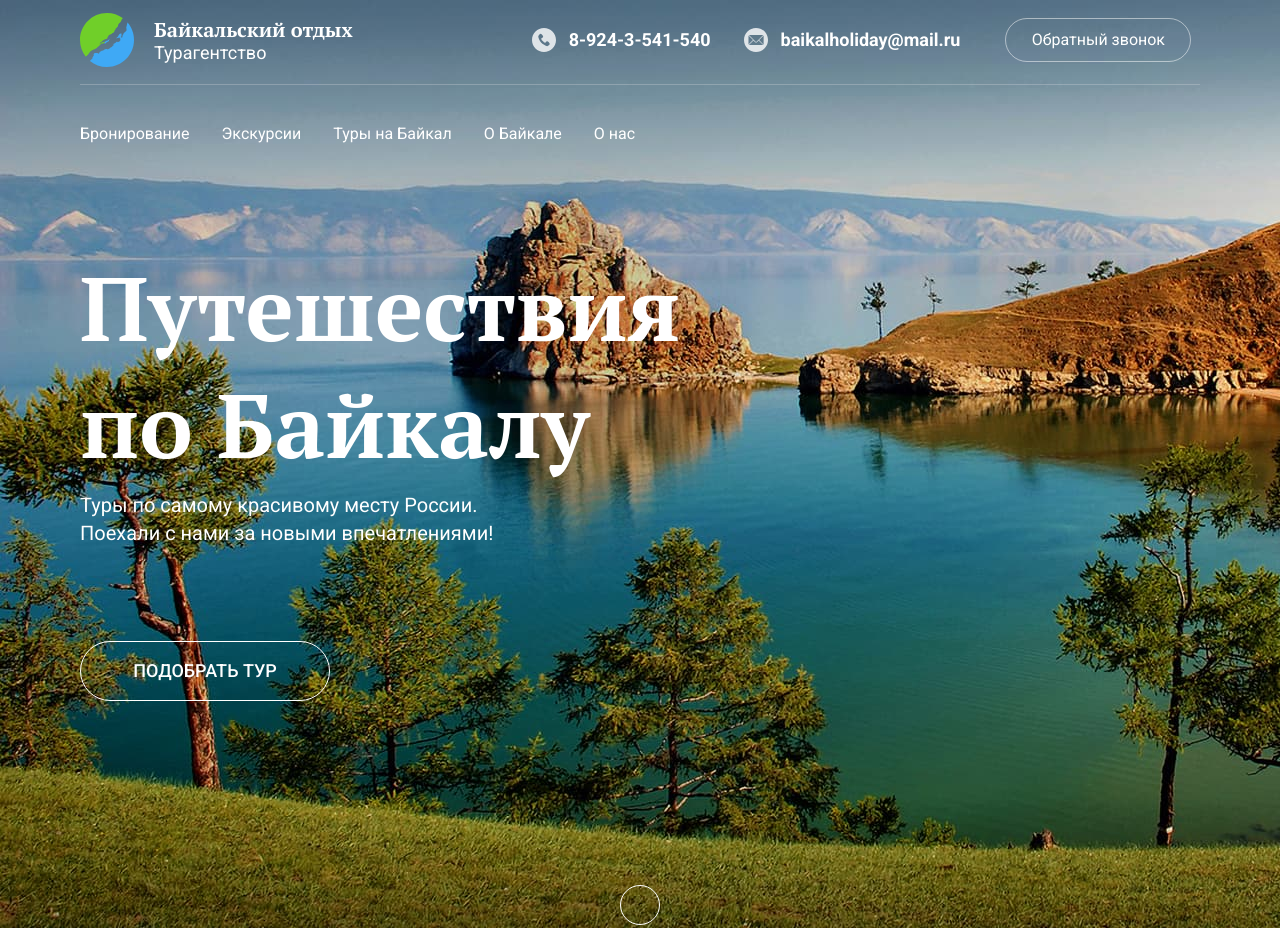
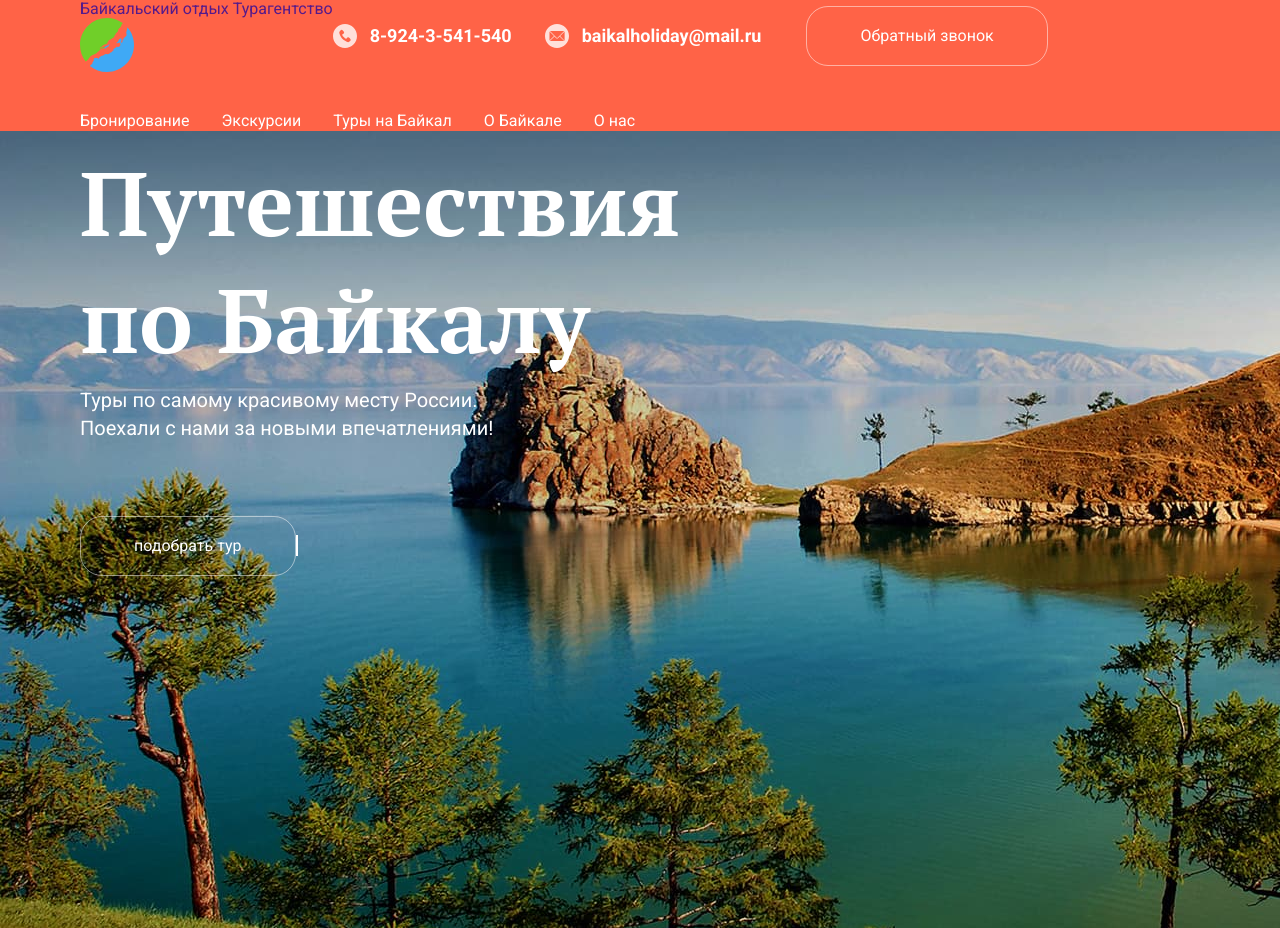
Before and after one commit to basyan68/baikal, a plain HTML site: page index.html in a window 1280 px wide. Shown: the top 928 px of the page. Drawn offline with nearby package versions, Linux system fonts and the light colour scheme.

Commit message:
разметка

```diff
--- a/css/style.css
+++ b/css/style.css
@@ -51,7 +51,10 @@ img {
     margin-left: auto;
     margin-right: auto;
 }
-.header-section {
+.head {
+    background-color: tomato;
+}
+.hero-section {
     background-image: url(../images/Главный-экран.jpg);
     max-width: 1920px;
     height: 940px;
@@ -64,6 +67,10 @@ img {
     font-size: 20px;
     line-height: 1.3;
     color: #FFFFFF;
+}
+.scrol {
+    border: 1px solid #FFFFFF;
+    box-sizing: border-box;
 }
 .header-text-tur {
     font-weight: normal;
@@ -84,15 +91,12 @@ img {
     display: flex;
     align-items: center;
     margin-bottom: 39px;
-    padding-bottom: 17px;
-    border-bottom: 1px solid rgba(217, 217, 222, 0.3);
 }
 .page-header-logo {
     display: inline-block;
     margin-right: 179px;
 }
 .logo-header-svg {
-    margin-right: 20px;
 }
 .page-header-contacts {
     display: flex;
@@ -109,8 +113,6 @@ img {
 }
 .nav-header {
     display: flex;
-    margin-bottom: 106px;
-
 }
 .nav-header .item {
     margin-right: 32px;
@@ -134,9 +136,7 @@ img {
     box-sizing: border-box;
     border-radius: 22px;
     background-color: transparent;
-    width: 186px;
-    height: 44px;
-    cursor: pointer;
+    padding: 19px 53px 20px 53px;
 }
 .container-hero {
 
--- a/index.html
+++ b/index.html
@@ -12,19 +12,10 @@
     <link rel="stylesheet" href="./css/style.css">
 </head>
 <body>
-    <section class="header-section">
-    <header >
+    <header class="head">
         <div class="container">
              <div class="page-header-top">
-                <a class="logo-header-svg" href=""><img src="./images/logo.svg" width="54" height="54" alt="Лого"></a>
-                <ul class="page-header-logo">
-                    <li>
-                        <a class="header-text-chill" href="#">Байкальский отдых</a>
-                    </li>
-                    <li>
-                        <a class="header-text-tur" href="">Турагентство</a>
-                    </li>
-                </ul>
+                <a class="logo-header-svg" href="">Байкальский отдых Турагентство<img src="./images/logo.svg" width="54" height="54" alt="Лого"></a>
                 <ul class="page-header-contacts">
                     <li><a class="contacts-header-text" href="tel:89243541540"><svg class="contacts-icon" width="24" height="24">
                         <use href="./images/sprite-header.svg#icon-Vector-tel"></use>
@@ -35,7 +26,6 @@
                 </ul>
                 <button class="button-header" type="button">Обратный звонок</button>
             </div>
-            <div>
                 <nav>
                     <ul class="nav-header">
                         <li class="item"><a class="nav-header-text" href="">Бронирование</a></li>
@@ -45,22 +35,19 @@
                         <li class="item"><a class="nav-header-text" href="">О нас</a></li>
                     </ul>
                 </nav>
-            </div>
         </div>
     </header>
-            <div class="container container-hero">
-                    <h1 class="hero-title">Путешествия<br>по Байкалу</h1>
-                    <p class="hero-text">Туры по самому красивому месту России.<br>Поехали с нами за новыми впечатлениями!</p>
-                    <button class="hero-button">подобрать тур</button>
-                    <svg class="svg-strelka" width="40" height="40">
-                        <use href="./images/sprite-header.svg#icon-vector-strelka">
 
-                        </use>
-                    </svg>
-            </div>
-    </section>
 
     <main>
+        <section class="hero-section">
+        <div class="container container-hero">
+            <h1 class="hero-title">Путешествия<br>по Байкалу</h1>
+            <p class="hero-text">Туры по самому красивому месту России.<br>Поехали с нами за новыми впечатлениями!</p>
+            <a class="button-header" href=""> подобрать тур</a>
+            <a class="scrol" href=""></a>
+        </div>
+        </section>
         <section class="ecs">
             <div class="container">
                 <h2 hidden>Экскурсии</h2>
```
